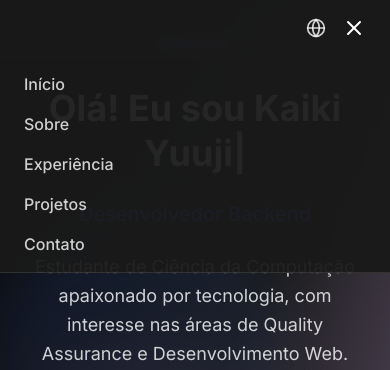
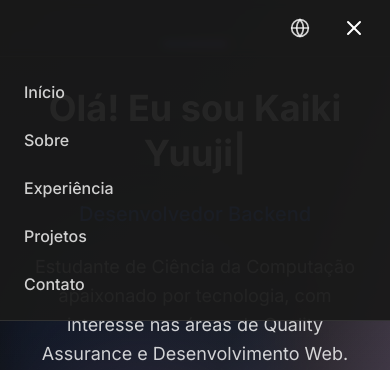
Before and after one commit to kaikiyuuji/meu-portifolio, a React (Vite) app: page / in a window 390 px wide. Both pictures are taken after a click on the button 354 px from the left and 28 px from the top of the page. Shown: the top 370 px of the page. Built offline with nearby package versions, Linux system fonts and the light colour scheme.

Commit message:
ajuste no espaçamento do botão do menu mobile e no padding do menu mobile

```diff
--- a/src/components/Header.tsx
+++ b/src/components/Header.tsx
@@ -69,7 +69,7 @@ const Header = () => {
           </nav>
 
           {/* Mobile Menu Button */}
-          <div className="md:hidden flex items-center space-x-4">
+          <div className="md:hidden flex items-center space-x-8">
             <button
               onClick={toggleLanguage}
               className="text-white/80 hover:text-white transition-colors duration-300"
@@ -88,7 +88,7 @@ const Header = () => {
         {/* Mobile Menu */}
         {isMenuOpen && (
           <div className="md:hidden absolute top-full left-0 right-0 bg-portfolio-dark/95 backdrop-blur-sm border-b border-white/10 animate-fade-in">
-            <nav className="container mx-auto px-6 py-4 flex flex-col space-y-4">
+            <nav className="container mx-auto px-6 py-6 flex flex-col space-y-6">
               {navItems.map((item) => (
                 <button
                   key={item.key}
```
